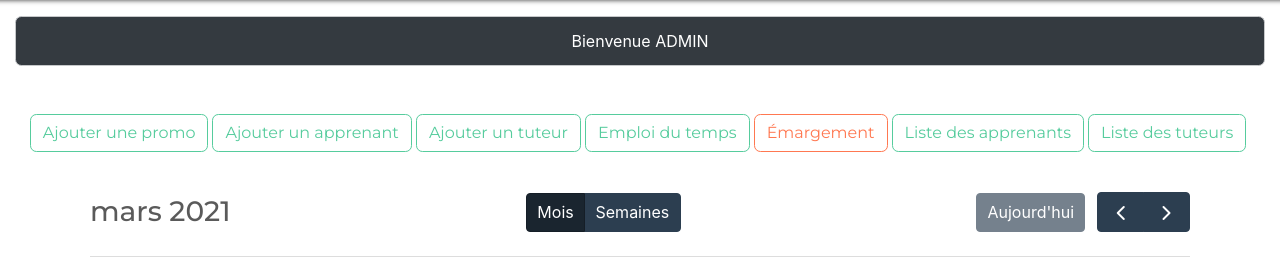
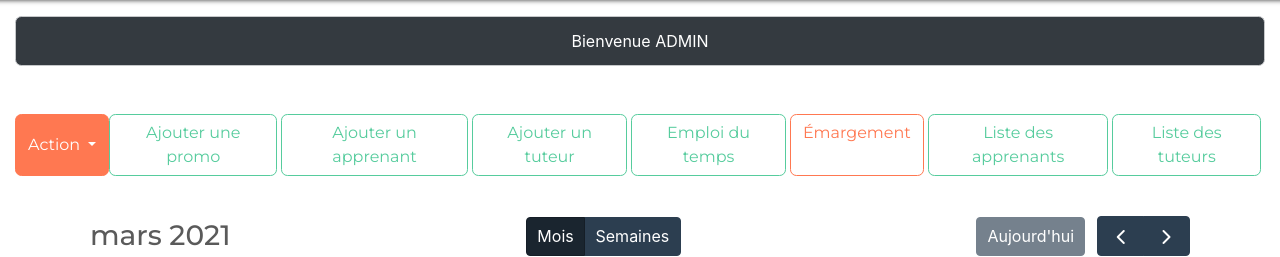
Before and after one commit to sakil-g/Projet-Adrie, a PHP site: page /edsa-adrie_proj/includes/acc_admin.php in a window 1280 px wide. Shown: the part 76-333 px from the top of the page. Run offline with PHP 8.4, Linux system fonts and the light colour scheme; some libraries are stand-ins or nearby versions.

Commit message:
Update acc_admin.php

```diff
--- a/includes/acc_admin.php
+++ b/includes/acc_admin.php
@@ -22,6 +22,18 @@
     <div class="text-center mt-3 alert alert-dark animate__animated animate__fadeInDown"> Bienvenue ADMIN
     </div>
     <div class="d-flex mt-5 justify-content-center">
+    <div class="btn-group">
+  <button type="button" class="btn btn-danger dropdown-toggle" data-toggle="dropdown" aria-haspopup="true" aria-expanded="false">
+    Action
+  </button>
+    <div class="dropdown-menu">
+        <a class="dropdown-item" href="#">Action</a>
+        <a class="dropdown-item" href="#">Another action</a>
+        <a class="dropdown-item" href="#">Something else here</a>
+        <div class="dropdown-divider"></div>
+        <a class="dropdown-item" href="#">Separated link</a>
+    </div>
+    </div>
     <a class="btn btn-outline-success mr-1" href="../pages/ajout_promo.php" role="button">Ajouter une promo</a>
     <a class="btn btn-outline-success mr-1" href="../pages/inscription_user.php" role="button">Ajouter un apprenant</a>
     <a class="btn btn-outline-success mr-1" href="../pages/inscription_tut.php" role="button">Ajouter un tuteur</a>
```
